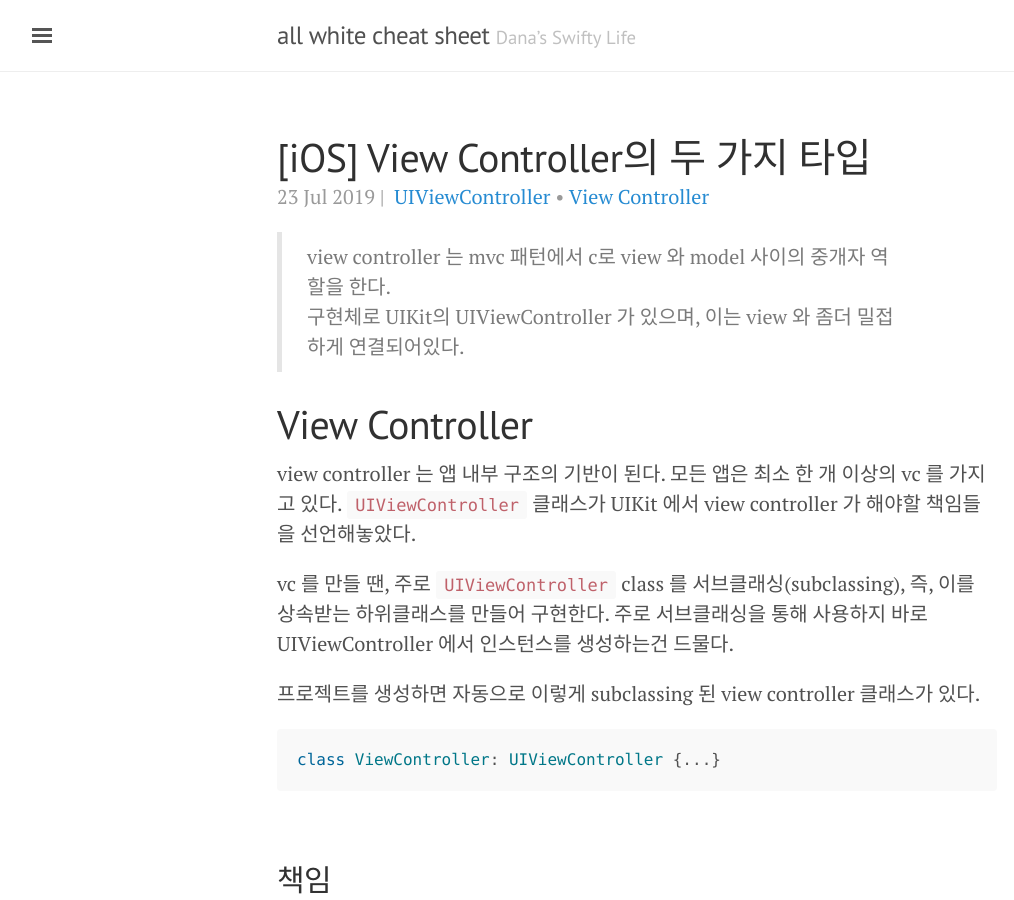
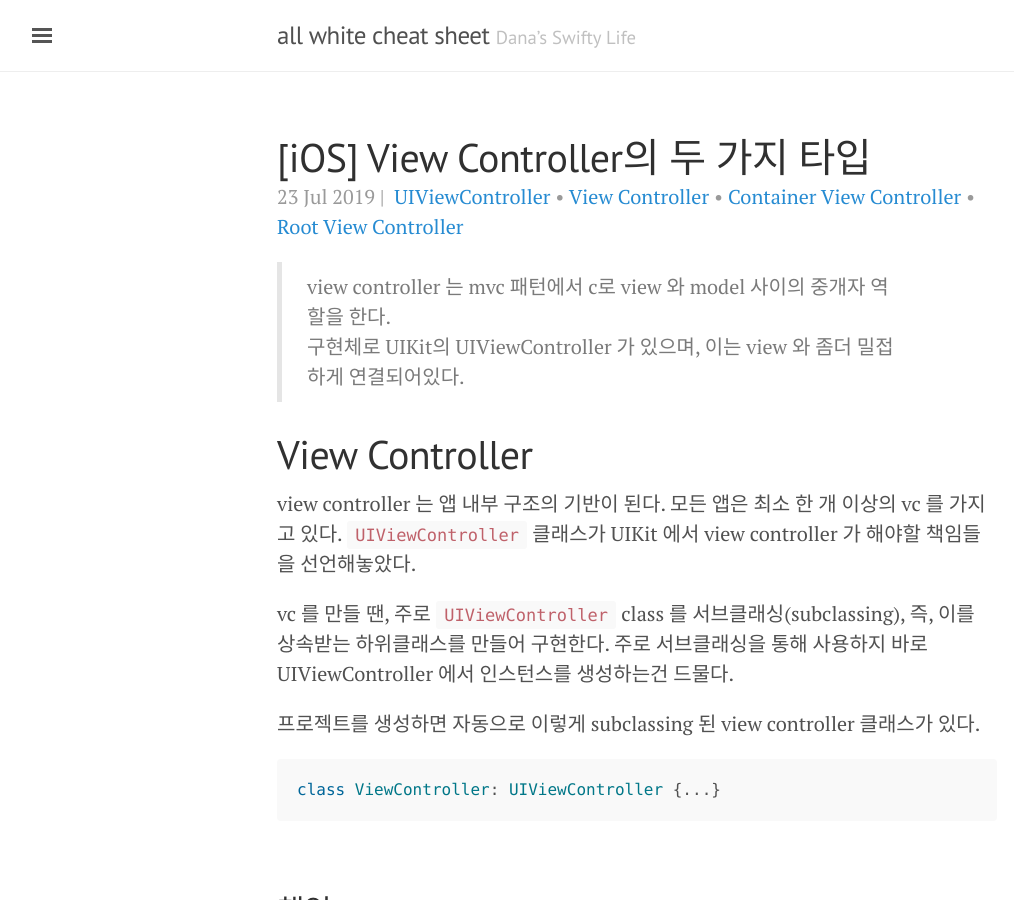
Before and after one commit to daheenallwhite/daheenallwhite.github.io, a Jekyll site: the page built from _posts/2019-07-23-View-Controller-Type.md, in a window 1280 px wide and 900 px high. Shown: the whole window, without its empty margins (3-1017 px from the left). Built offline with Jekyll 4.4.1, drawn with Linux system fonts in a browser that asks for light colours; nearby versions of some CDN libraries; comment, search, counter and statistics services are not loaded.

Commit message:
Add tags of post - view controller types

```diff
--- a/_posts/2019-07-23-View-Controller-Type.md
+++ b/_posts/2019-07-23-View-Controller-Type.md
@@ -4,7 +4,7 @@ title:  "[iOS] View Controller의 두 가지 타입"
 date:  2019-07-23 23:09:59
 author: Dana Lee
 categories: iOS
-tags: [UIViewController, View Controller]
+tags: [UIViewController, View Controller, Container View Controller, Root View Controller]
 lastmod : 2019-07-23 23:09:59
 sitemap :
   changefreq : weekly
```
